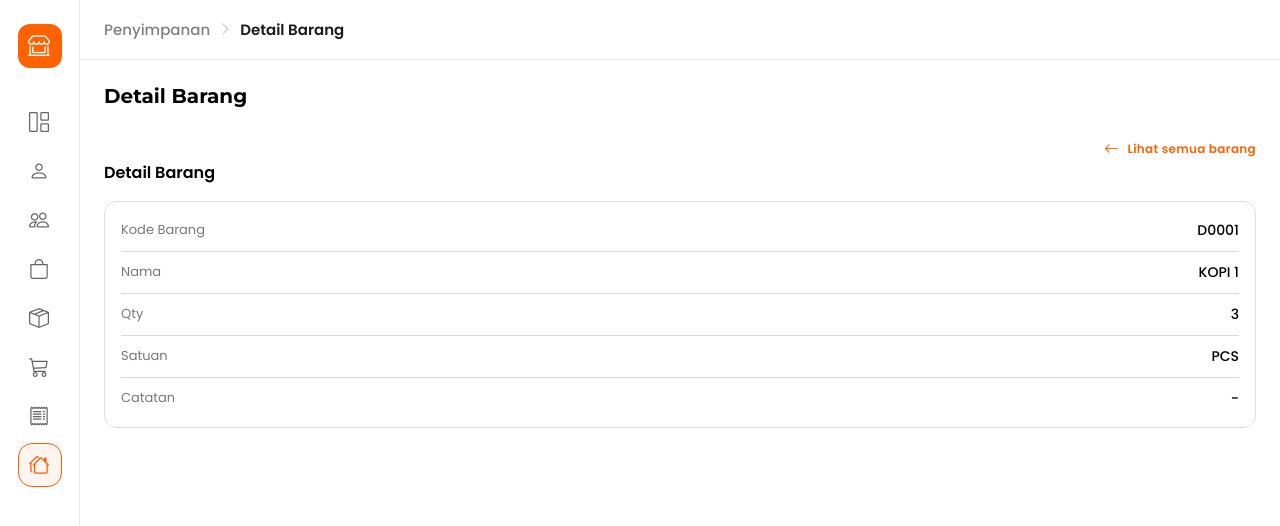
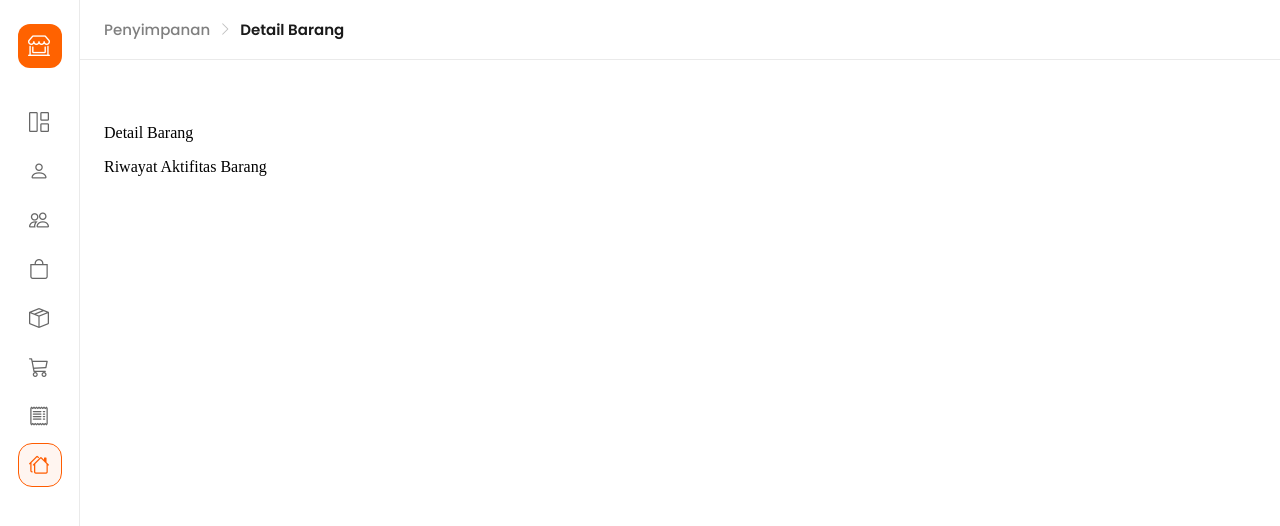
Before and after one commit to stpndrs/sleepypos-vue, a Vue app: page /inventories/detail/D0001 in a window 1280 px wide. Shown: the top 526 px of the page. Built offline with nearby package versions, Linux system fonts and the light colour scheme.

Commit message:
revert(inventories): restore detail view scaffold
- Remove the detail view implementation including the route lookup,
  back link, field list and styles
- Keep the page as an empty template until it is built for real

```diff
--- a/src/pages/inventories/DetailInventoriesView.vue
+++ b/src/pages/inventories/DetailInventoriesView.vue
@@ -1,108 +1,43 @@
-<script setup>
-import { computed, ref, watch } from 'vue';
-import { useRoute } from 'vue-router';
-import BackLink from '@/components/BackLink.vue';
-import { inventories } from '@/data/inventories';
-
-const route = useRoute();
-const current = ref(null);
-
-watch(
-    () => route.params.id,
-    (id) => {
-        current.value = inventories.find((row) => row.kodeBarang === id) ?? null;
-    },
-    { immediate: true },
-);
-
-const rows = computed(() => [
-    { label: 'Kode Barang', value: current.value?.kodeBarang },
-    { label: 'Nama', value: current.value?.nama },
-    { label: 'Qty', value: current.value?.qty },
-    { label: 'Satuan', value: current.value?.satuan },
-    { label: 'Catatan', value: current.value?.catatan || '-' },
-]);
-</script>
+<script setup></script>
 
 <template>
     <div class="inventory-detail">
         <section class="page-header">
             <div class="page-identity">
-                <h1 class="page-title">Detail Barang</h1>
+
             </div>
         </section>
         <section class="page-action">
-            <BackLink label="Lihat semua barang" routeName="inventories-view" variant="primary" />
+
         </section>
-        <section v-if="current" class="page-body">
+        <section class="page-body">
             <div class="detail">
                 <p class="section-label">Detail Barang</p>
                 <div class="detail-list">
-                    <div v-for="row in rows" :key="row.label" class="detail-row">
-                        <p class="label">{{ row.label }}</p>
-                        <p class="value">{{ row.value }}</p>
+                    <div class="detail-row">
+                        <p class="label"></p>
+                        <p class="value"></p>
+                    </div>
+                    <div class="detail-row">
+                        <p class="label"></p>
+                        <p class="value"></p>
+                    </div>
+                    <div class="detail-row">
+                        <p class="label"></p>
+                        <p class="value"></p>
+                    </div>
+                    <div class="detail-row">
+                        <p class="label"></p>
+                        <p class="value"></p>
                     </div>
                 </div>
             </div>
-        </section>
-        <section v-else class="page-body">
-            <p class="empty-state">
-                <i class="bi bi-exclamation-circle"></i>
-                Data barang tidak ditemukan.
-            </p>
+            <div class="history">
+                <p class="history-label">Riwayat Aktifitas Barang</p>
+
+            </div>
         </section>
     </div>
 </template>
 
-<style scoped>
-.section-label,
-.label,
-.value {
-    font-family: 'Poppins', sans-serif;
-}
-
-.section-label {
-    font-weight: 600;
-    margin: 0 0 16px 0;
-}
-
-.detail-list {
-    border: 1px solid #e0e0e0;
-    border-radius: 12px;
-    padding: 8px 16px;
-}
-
-.detail-row {
-    display: flex;
-    justify-content: space-between;
-    gap: 16px;
-    padding: 10px 0;
-    border-bottom: 1px solid #d9d9d9;
-}
-
-.detail-row:last-child {
-    border-bottom: none;
-}
-
-.label {
-    margin: 0;
-    color: #787878;
-    font-size: 13px;
-}
-
-.value {
-    margin: 0;
-    font-weight: 500;
-    font-size: 14px;
-    text-align: right;
-    word-break: break-word;
-}
-
-.empty-state {
-    font-family: 'Poppins', sans-serif;
-    color: #787878;
-    display: flex;
-    align-items: center;
-    gap: 8px;
-}
-</style>
+<style scoped></style>
```
